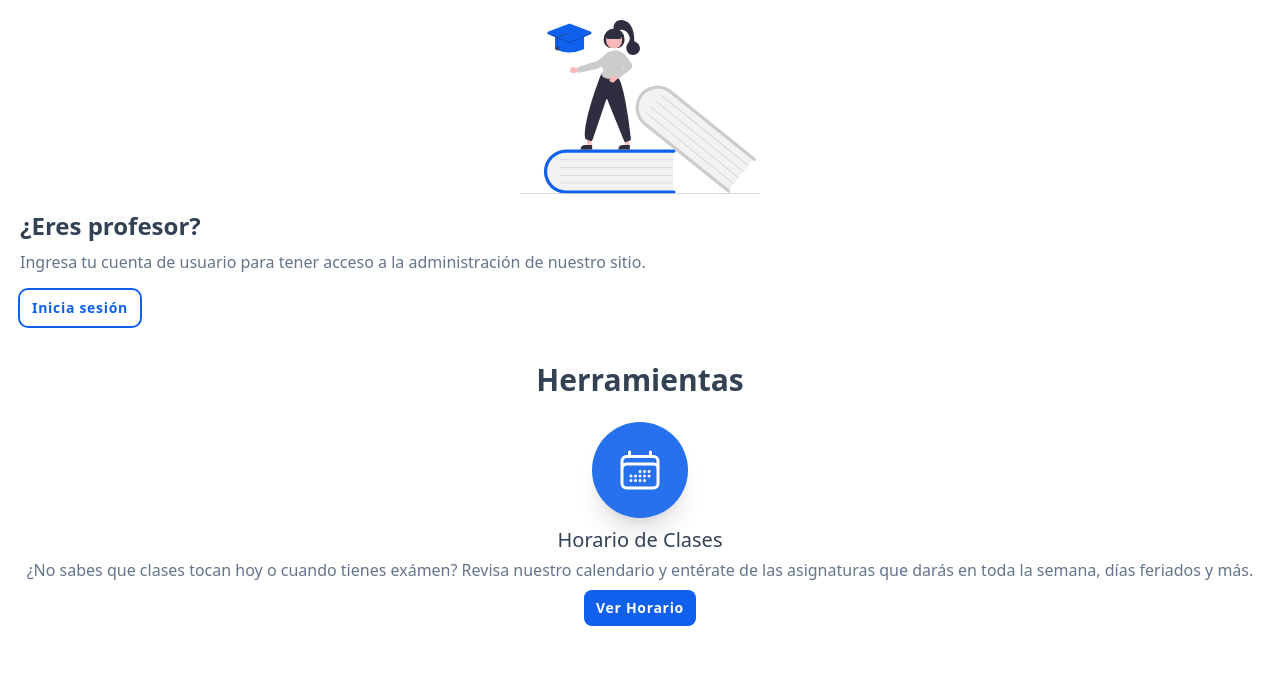
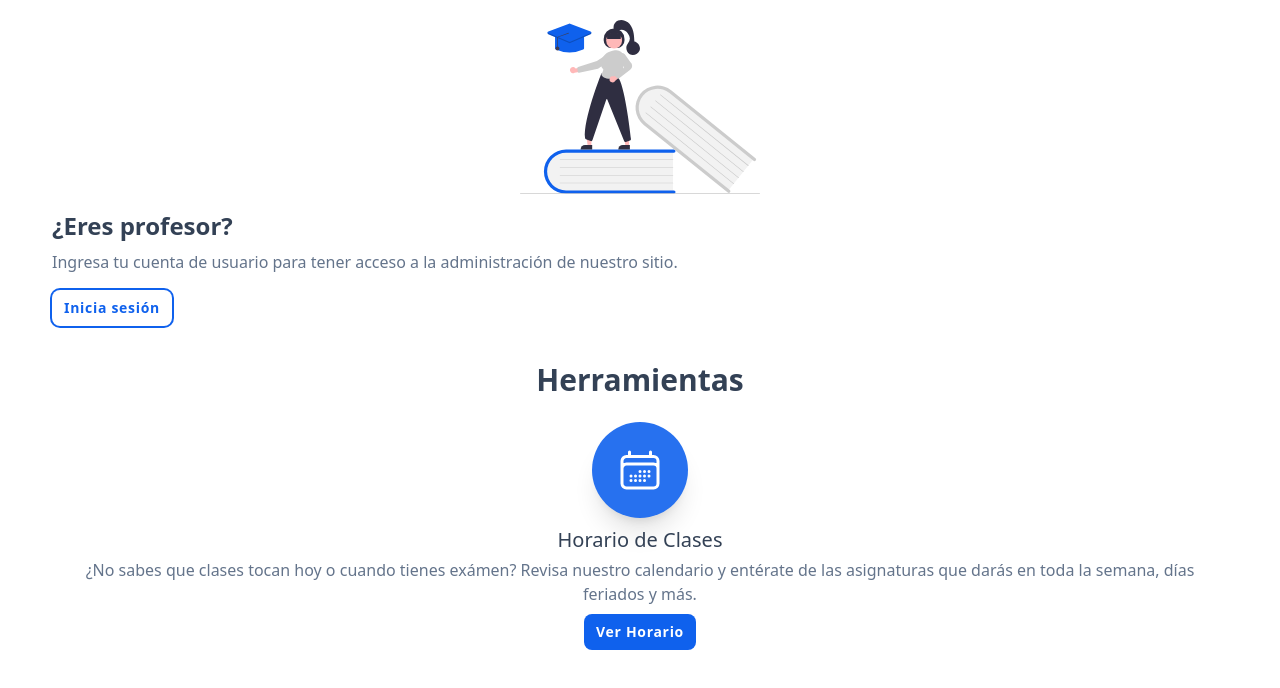
Before and after one commit to dcq-31/university-schedule, a Vue app: page / in a window 1280 px wide. Shown: the top 688 px of the page. Built offline with nearby package versions, Linux system fonts and the light colour scheme.

Commit message:
Override tailwind screen breakpoints based on Bootstrap

```diff
--- a/tailwind.config.js
+++ b/tailwind.config.js
@@ -31,6 +31,13 @@ module.exports = {
           900: "#452e0a",
         },
       },
+      screens: {
+        sm: "576px",
+        md: "768px",
+        lg: "992px",
+        xl: "1200px",
+        "2xl": "1400px",
+      },
     },
   },
   plugins: [],
```
